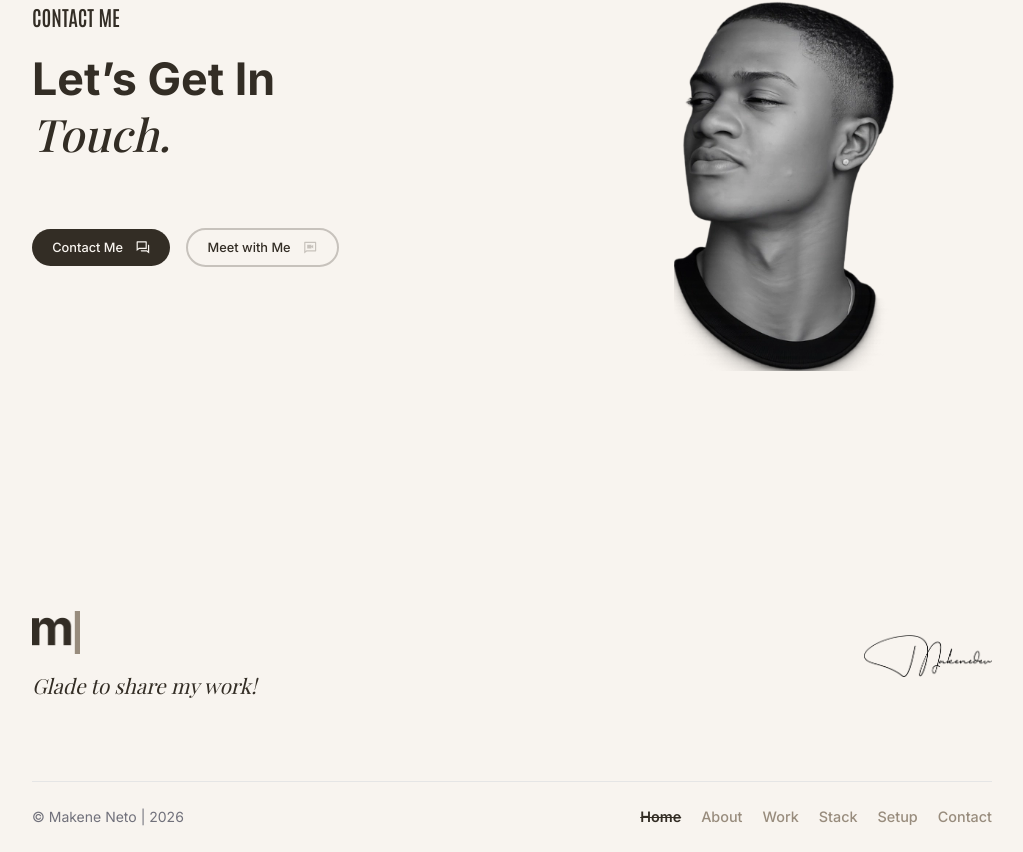
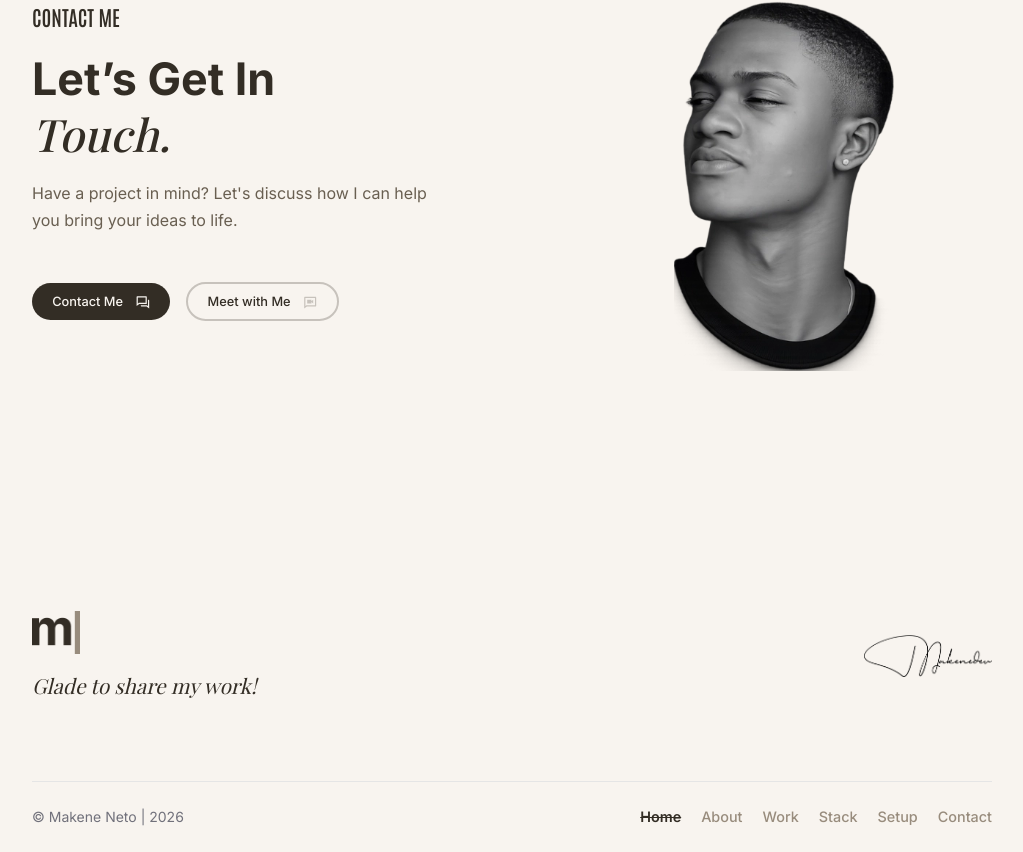
Before and after one commit to makeneto/makenedev, a React (Vite) app: page / in a window 1280 px wide. Shown: the part 3028-3880 px from the top of the page, without its empty margins (128-1151 px from the left). Built offline with nearby package versions, Linux system fonts and the light colour scheme; no server answers; a web font is replaced by a local one.

Commit message:
fix(Cta): update ContactSectionHeader with description and simplify CTA buttons

```diff
--- a/src/components/contact/Cta.tsx
+++ b/src/components/contact/Cta.tsx
@@ -1,35 +1,27 @@
-import { Link } from "react-router-dom"
+import { useMediaQuery } from "react-responsive"
+
 import { ContactSectionHeader } from "./ContactSectionHeader"
-import { RiQuestionAnswerLine, RiVideoChatLine } from "@remixicon/react"
+import CtaButtons from "./CtaButtons"
 
 export default function Cta({ className }: { className?: string }) {
+  const isPhone = useMediaQuery({ maxWidth: 640 })
+
   return (
     <section className={`${className} contact`}>
       <div className="contact__content">
         <div className="contact__left">
-          <ContactSectionHeader />
+          <ContactSectionHeader description="Have a project in mind? Let's discuss how I can help you bring your ideas to life." />
 
-          <div className="cta__buttons">
-            <Link to="/contact" className="cta__button">
-              Contact Me
-              <RiQuestionAnswerLine />
-            </Link>
-
-            <Link
-              to="https://calendly.com/makeneto17/30min"
-              className="cta__button"
-            >
-              Meet with Me
-              <RiVideoChatLine />
-            </Link>
-          </div>
+          <CtaButtons />
         </div>
 
-        <img
-          src="/assets/cta-image.webp"
-          alt="Avatar"
-          className="w-55 mx-auto"
-        />
+        {!isPhone && (
+          <img
+            src="/assets/cta-image.webp"
+            alt="Avatar"
+            className="w-55 mx-auto"
+          />
+        )}
       </div>
     </section>
   )
```
